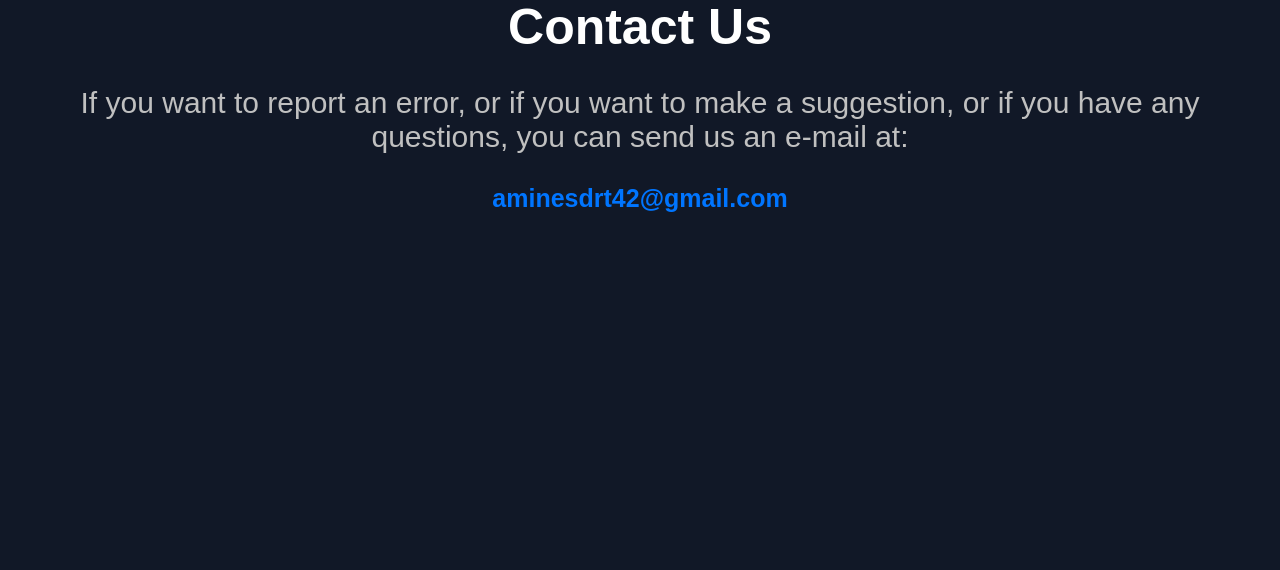
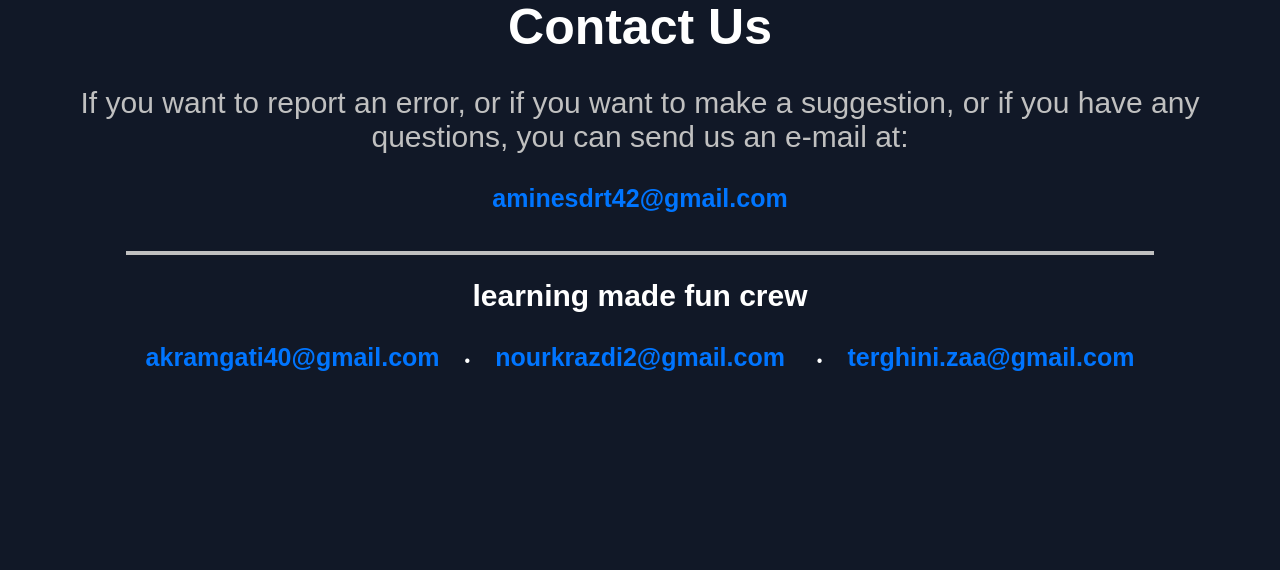
Before and after one commit to amxnese/Learning-Made-Fun, a Django app: page / in a window 1280 px wide. Shown: the part 3109-3679 px from the top of the page. Before the commit the page ends 3321 px from the top, so only its background shows below. Run offline with Django 5.2, Linux system fonts and the light colour scheme.

Commit message:
added site attributions

```diff
--- a/app/static/app/home.css
+++ b/app/static/app/home.css
@@ -145,7 +145,7 @@ a {
   align-items: center;
   justify-content: center;
   flex-direction: column;
-  height: 130vh;
+  height: 150vh;
   background-color: #111827;
 }
 .h1Aboutus {
@@ -162,6 +162,7 @@ a {
   margin: 20px 0;
   border: 2px solid silver;
   width: 80%;
+  display: inline-block;
 }
 .ContactUs {
   display: flex;
@@ -186,6 +187,11 @@ input::placeholder {
 }
 .h1contactus {
   font-size: 50px;
+  color: white;
+  margin-bottom: 30px;
+}
+.h2crew {
+  font-size: 30px;
   color: white;
   margin-bottom: 30px;
 }
@@ -539,3 +545,6 @@ html {
     background-position: 0% 50%;
   }
 }
+.pipe{
+  color:white;
+}
--- a/app/templates/app/home.html
+++ b/app/templates/app/home.html
@@ -23,8 +23,7 @@
         <h1>Commented</h1>
         {% else %}
         <h1>{{ message.tags }}</h1>
-        {% endif %}
-        {% if message.message != 'changed' %}
+        {% endif %} {% if message.message != 'changed' %}
         <p>{{ message }}</p>
         {% endif %}
       </div>
@@ -185,6 +184,16 @@
         <a class="maillink" href="mailto:aminesdrt42@gmail.com"
           >aminesdrt42@gmail.com</a
         >
+        <br><br><hr class="line"/>
+        <!-- <p class="pContactus">Learning made fun crew:</p> -->
+        <h2 class="h2crew">learning made fun crew</h2>
+        <a class="maillink" href="mailto:akramgati40@gmail.com"
+          >akramgati40@gmail.com</a
+        ><span class="pipe">•</span><a class="maillink" href="mailto:nourkrazdi2@gmail.com"
+          >nourkrazdi2@gmail.com </a
+        ><span class="pipe">•</span><a class="maillink" href="mailto:terghini.zaa@gmail.com"
+          >terghini.zaa@gmail.com</a
+        >
       </div>
     </div>
     <div class="footer">
```
